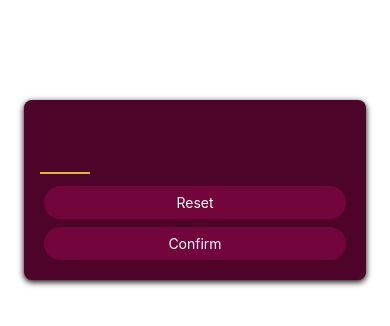
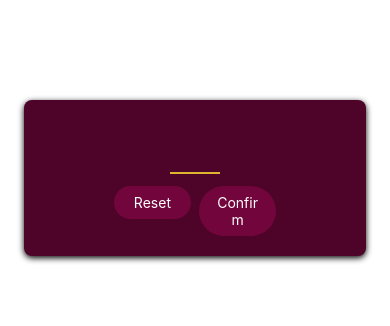
Before and after one commit to M-hossameldine/React-Native-P-02-The-Target-App, a React Native app: screen / in a window 390 px wide. Shown: the top 326 px of the page. Built offline with nearby package versions, Linux system fonts and the light colour scheme.

Commit message:
feature: enhance input section buttons layouting and styling

```diff
--- a/screens/StartGameScreen.js
+++ b/screens/StartGameScreen.js
@@ -11,15 +11,22 @@ function StartGameScreen() {
         autoCapitalize="none"
         autoCorrect={false}
       />
-
-      <PrimaryButton>Reset</PrimaryButton>
-      <PrimaryButton>Confirm</PrimaryButton>
+      <View style={styles.buttonsContainer}>
+        <View style={styles.buttonContainer}>
+          <PrimaryButton>Reset</PrimaryButton>
+        </View>
+        <View style={styles.buttonContainer}>
+          <PrimaryButton>Confirm</PrimaryButton>
+        </View>
+      </View>
     </View>
   );
 }
 
 const styles = StyleSheet.create({
   inputContainer: {
+    justifyContent: "center",
+    alignItems: "center",
     marginTop: 100,
     marginHorizontal: 24,
     padding: 16,
@@ -43,6 +50,12 @@ const styles = StyleSheet.create({
     textAlign: "center",
     paddingBottom: 0,
   },
+  buttonsContainer: {
+    flexDirection: "row",
+  },
+  buttonContainer: {
+    flex: 1, // * make sure that the buttons are equal width
+  },
 });
 
 export default StartGameScreen;
```
